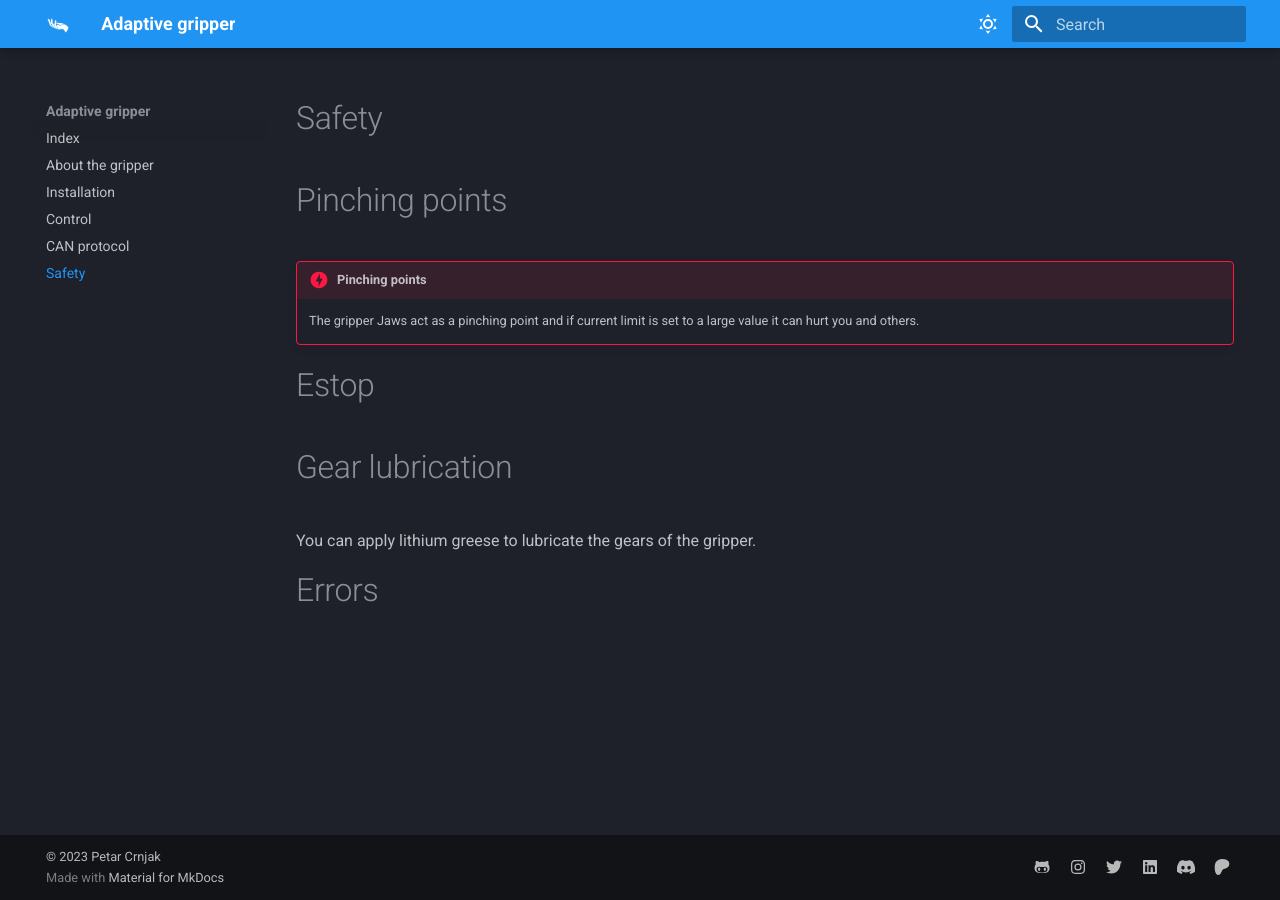
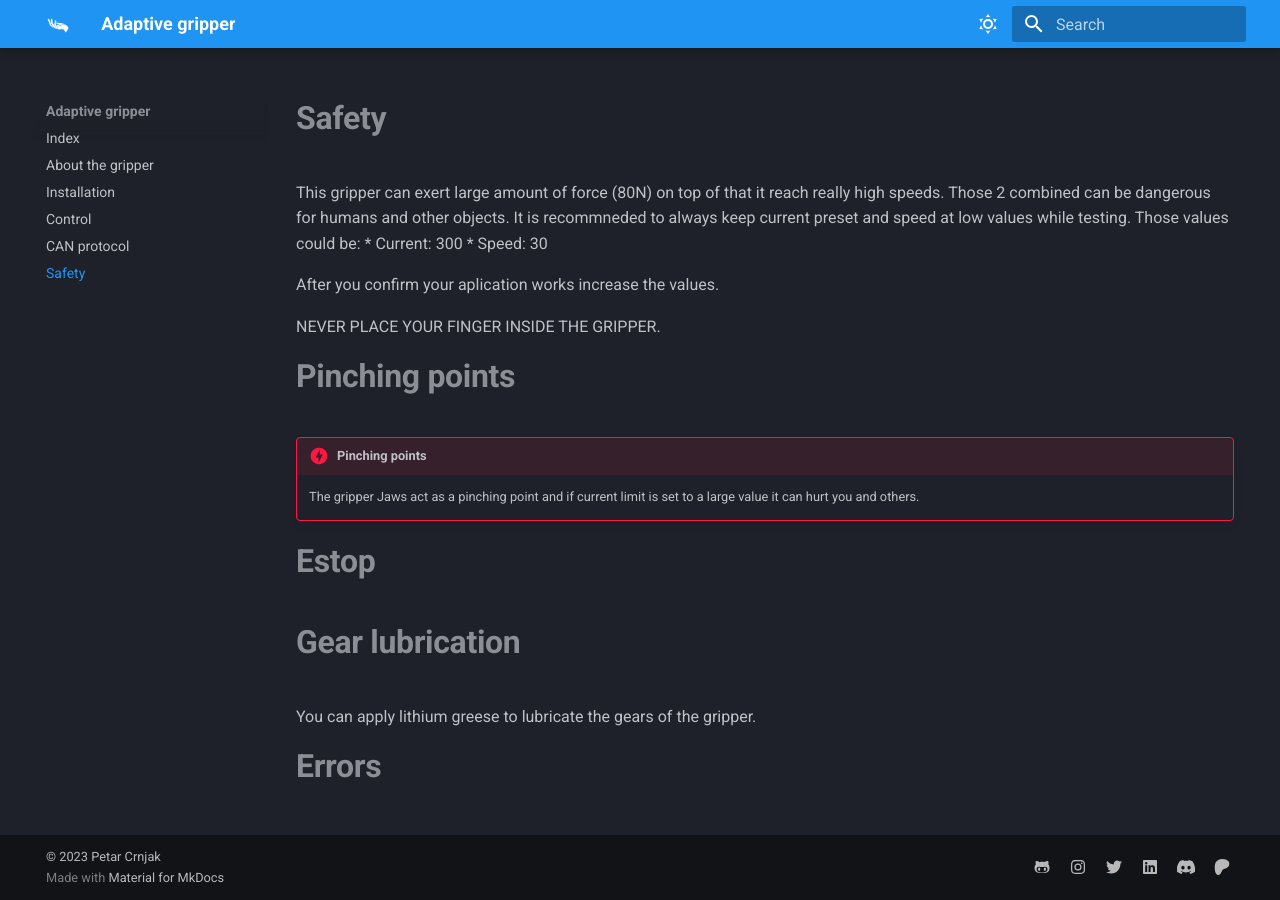
Before and after one commit to Source-robotics/SSG48-gripper-docs, an MkDocs documentation site: the page built from docs/page6_safety.md, in a window 1280 px wide. Built offline with MkDocs 1.6.1 and Material for MkDocs 9.7.7, drawn with Linux system fonts in a browser that asks for light colours.

```diff
--- a/docs/page6_safety.md
+++ b/docs/page6_safety.md
@@ -1,14 +1,25 @@
-# Safety
+# **Safety**
 
-# Pinching points
+This gripper can exert large amount of force (80N) on top of that it reach really high speeds.
+Those 2 combined can be dangerous for humans and other objects. It is recommneded to always keep current preset and speed at low values while testing. Those values could be:
+* Current: 300
+* Speed: 30
+
+After you confirm your aplication works increase the values.
+
+NEVER PLACE YOUR FINGER INSIDE THE GRIPPER.
+
+# **Pinching points**
 
 !!! Danger annotate "Pinching points"
     The gripper Jaws act as a pinching point and if current limit is set to a large value it can hurt you and others.
 
-# Estop
 
-# Gear lubrication
+
+# **Estop**
+
+# **Gear lubrication**
 
 You can apply lithium greese to lubricate the gears of the gripper.
 
-# Errors
+# **Errors**
```
Also changed, not shown: docs/page1_about_the_gripper.md (+18 -16 lines), docs/assets/Grip_force.PNG (added).
